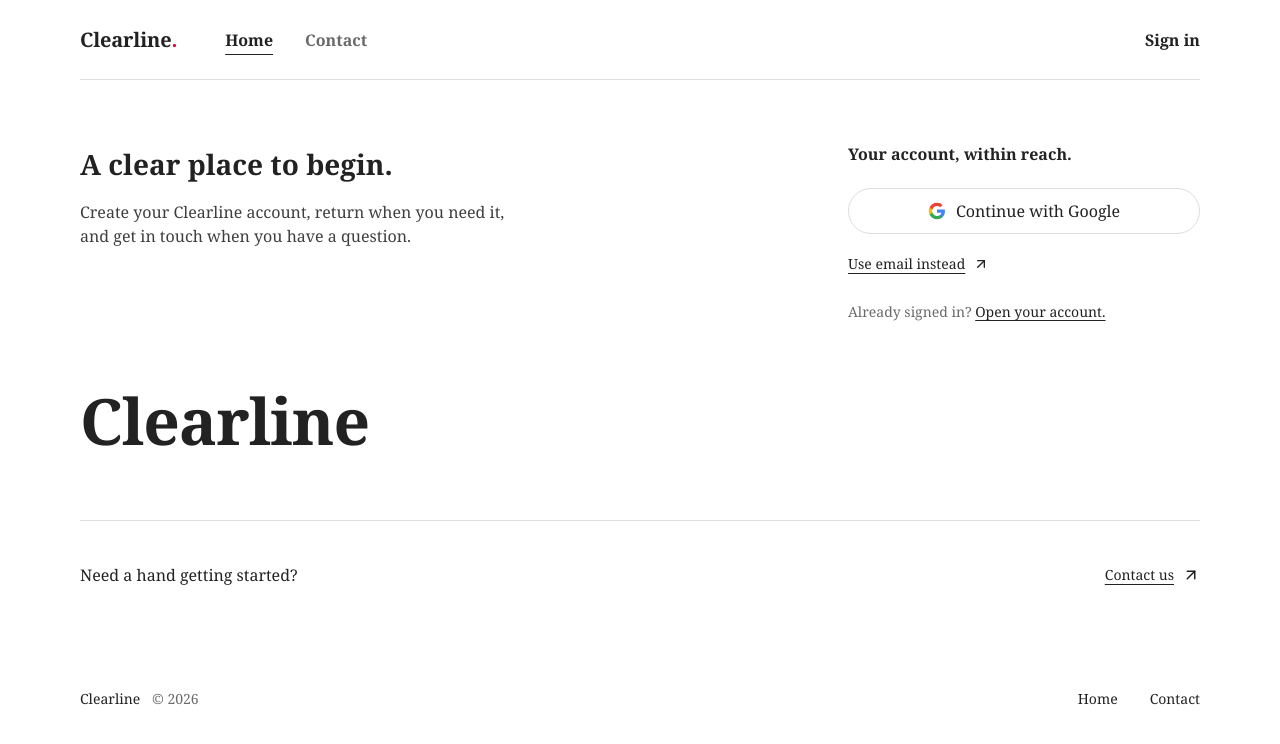
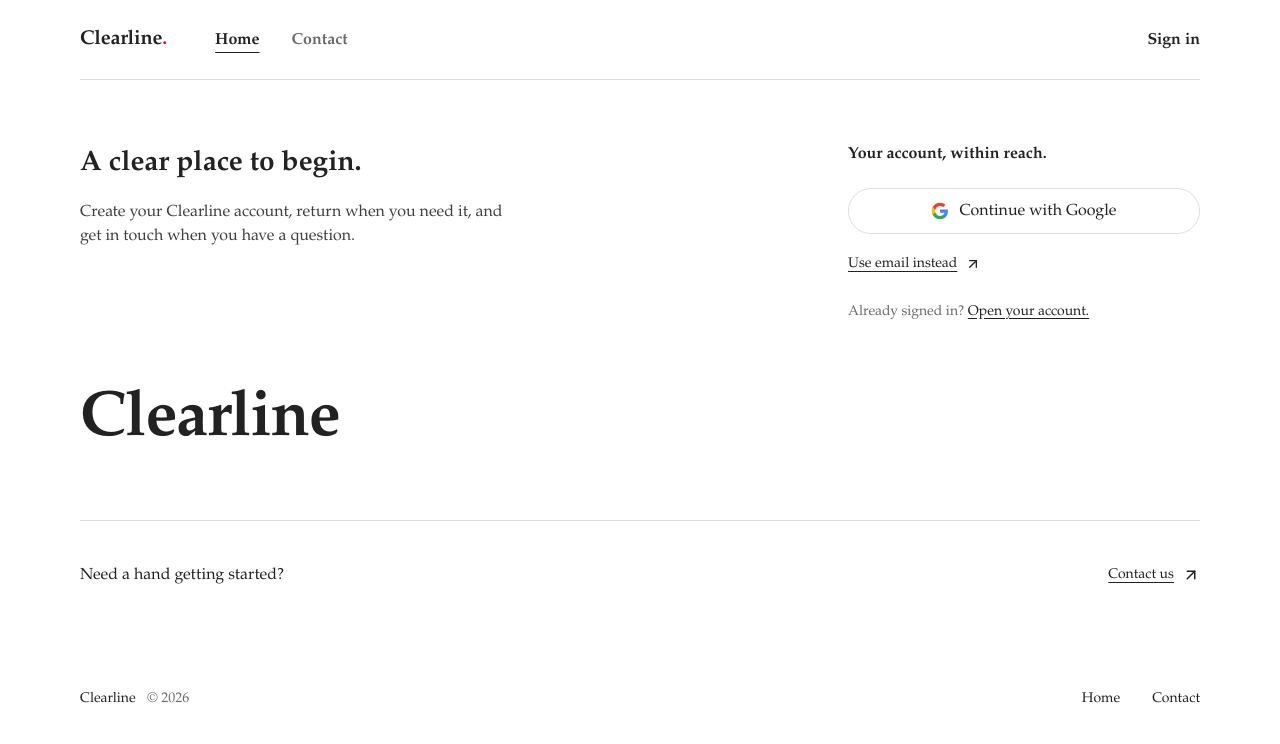
Before and after one commit to mamata-cell/test, a React (Vite) app in the folder frontend/: page / in a window 1280 px wide. Shown: the top 744 px of the page. Built offline with nearby package versions, Linux system fonts and the light colour scheme; no server answers; a web font is replaced by a local one.

Commit message:
logen: Clearline

```diff
--- a/frontend/src/index.css
+++ b/frontend/src/index.css
@@ -62,7 +62,7 @@
   --sidebar-border: #dddddd;
   --sidebar-ring: #222222;
 
-  --font-sans: Georgia, "Times New Roman", Times, serif;
+  --font-sans: "Iowan Old Style", "Palatino Linotype", Palatino, Georgia, serif;
   --primary-active: #e00b41;
   --primary-disabled: #ffd1da;
   --body: #3f3f3f;
```
